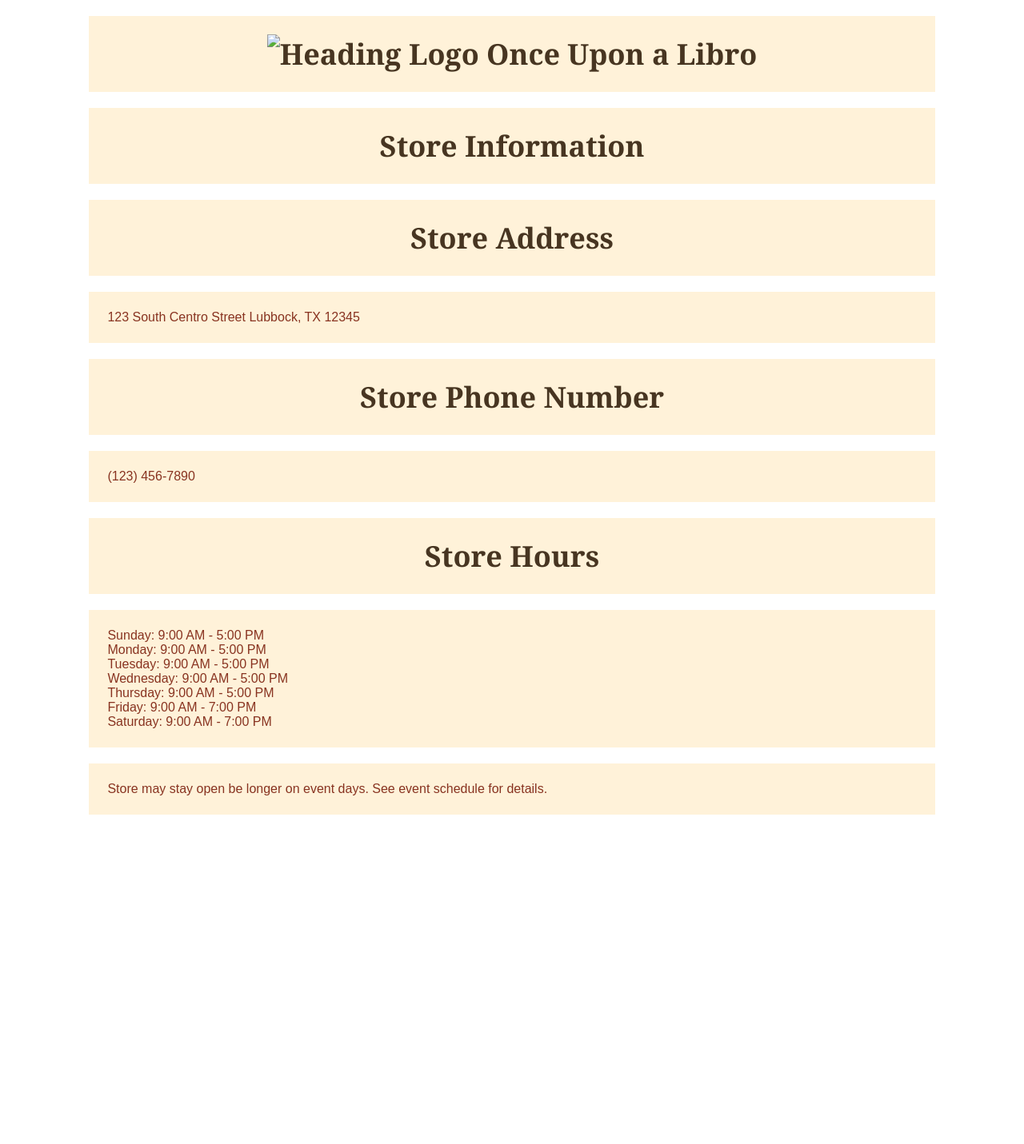
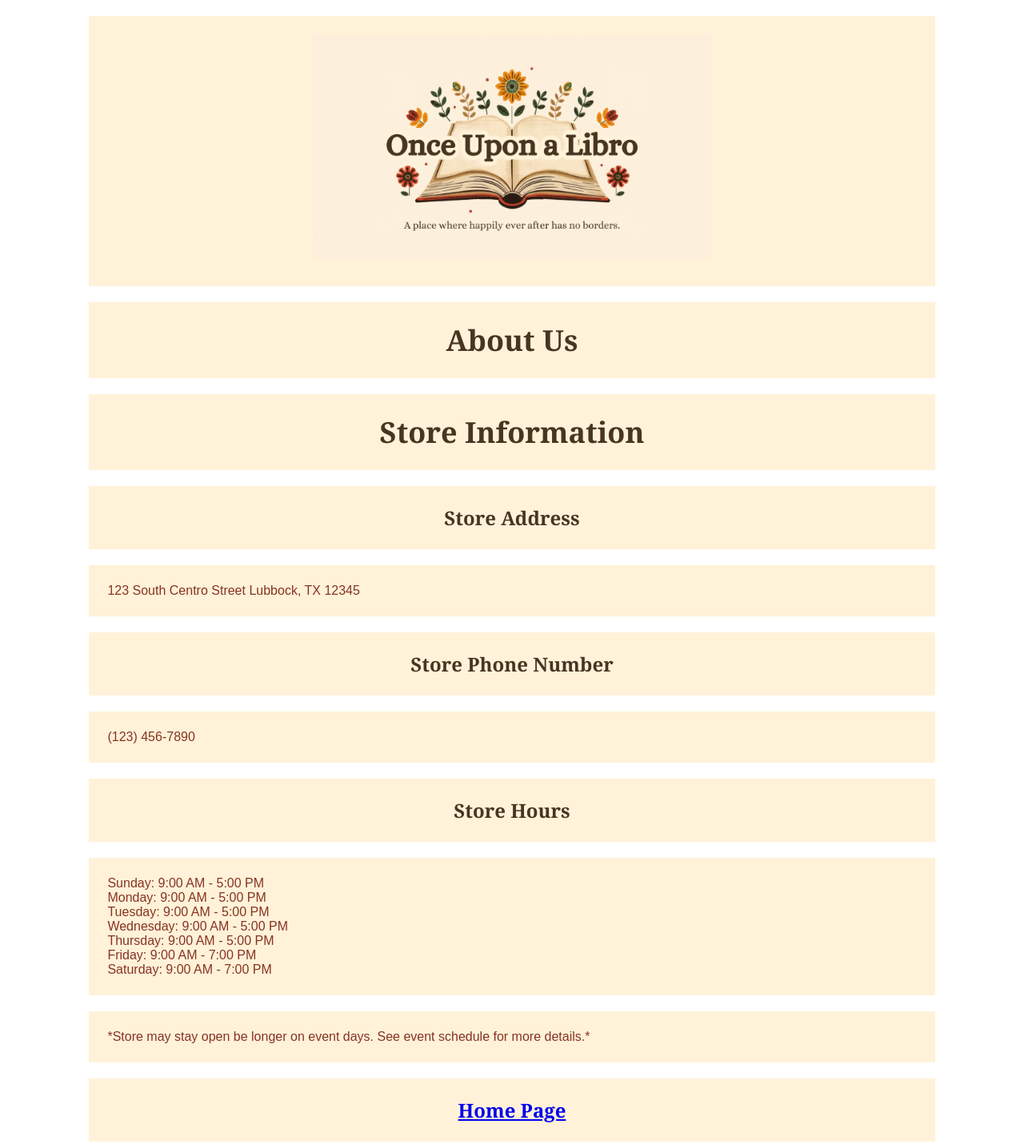
Before and after one commit to valleymtz/final-project-3301, a plain HTML site: page about.html in a window 1280 px wide. Shown: the whole page at 80% size. Before the commit the page ends 1039 px from the top, so only its background shows below. Drawn offline with Linux system fonts and the light colour scheme.

Commit message:
changes to fix styling

```diff
--- a/about.html
+++ b/about.html
@@ -4,14 +4,13 @@
 
 <head>
 
-    <title>About Us</title>
-
 <h1>
-    <img src="oual_banner.jpg" alt="Heading Logo" width="50">
-    <span>Once Upon a Libro</span>
+<img src="images/oual_banner.jpg" width="500">
 </h1>
 
-    <link rel="stylesheet" href="style.css">
+<h1>About Us</h1>
+
+<link rel="stylesheet" href="style.css">
 
 </head>
 
@@ -19,18 +18,21 @@
 
 <h1>Store Information</h1>
 
-<h2><strong>Store Address</strong></h2>
+<h3>Store Address</h3>
+
 <p>
 123 South Centro Street
 Lubbock, TX 12345
 </p>
 
-<h2><strong>Store Phone Number</strong></h2>
+<h3>Store Phone Number</h3>
+
 <p>
 (123) 456-7890
 </p>
 
-<h2><strong>Store Hours</strong></h2>
+<h3>Store Hours</h3>
+
 <p>
 Sunday: 9:00 AM - 5:00 PM<br>
 Monday: 9:00 AM - 5:00 PM<br>
@@ -40,9 +42,12 @@ Thursday: 9:00 AM - 5:00 PM<br>
 Friday: 9:00 AM - 7:00 PM<br>
 Saturday: 9:00 AM - 7:00 PM<br>
 </p>
+
 <p>
-Store may stay open be longer on event days. See event schedule for details.
+*Store may stay open be longer on event days. See event schedule for more details.*
 </p>
+
+<h3><a href="index.html">Home Page</a></h3>
 
 </body>
 
--- a/style.css
+++ b/style.css
@@ -12,7 +12,7 @@ h1 {
 }
 h2 {
     font-family: Georgia, serif;
-    font-size: 36px;
+    font-size: 30px;
     color: #473521;
     text-align: center;
     background-color: #fff2d9;
```
